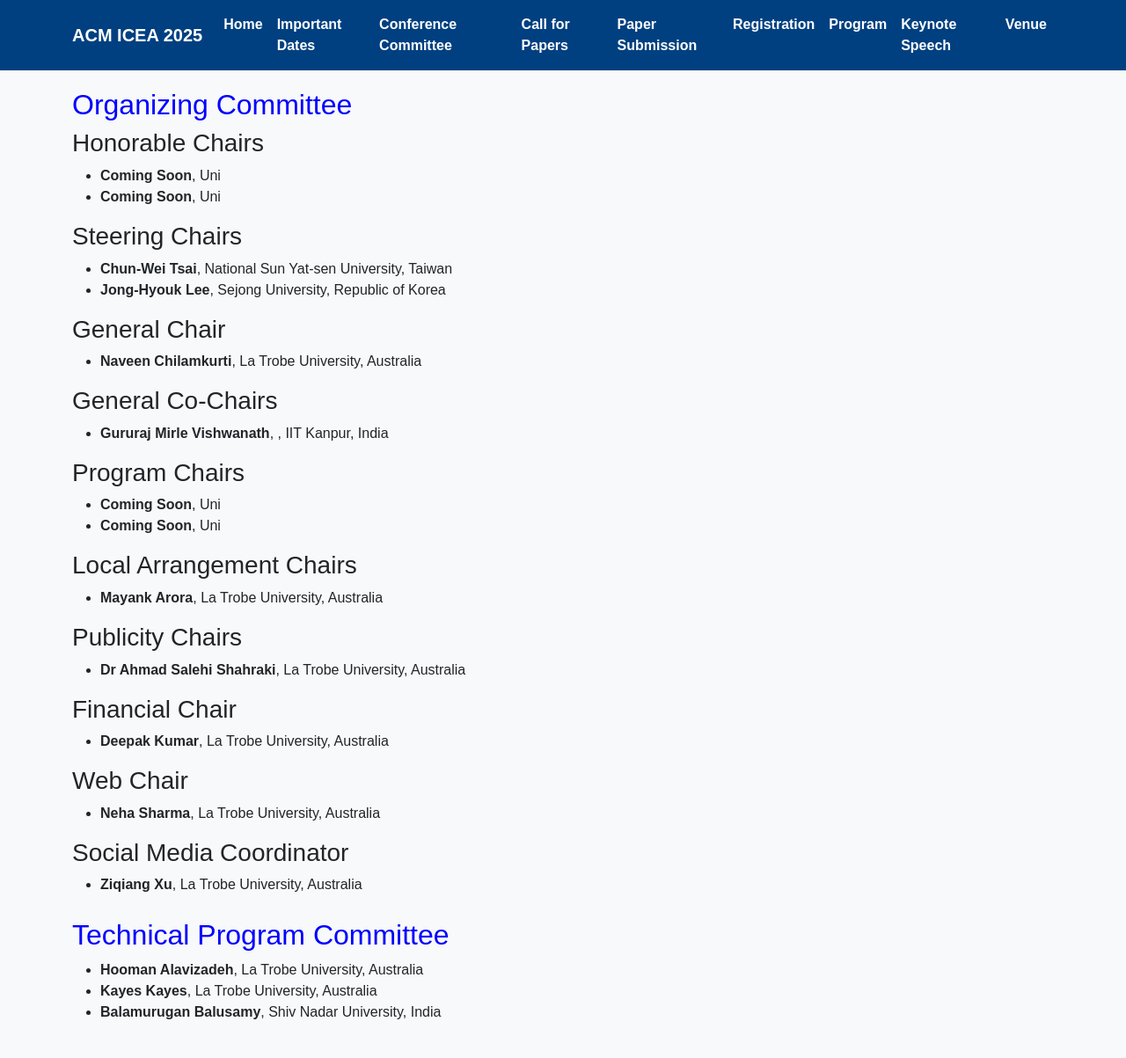
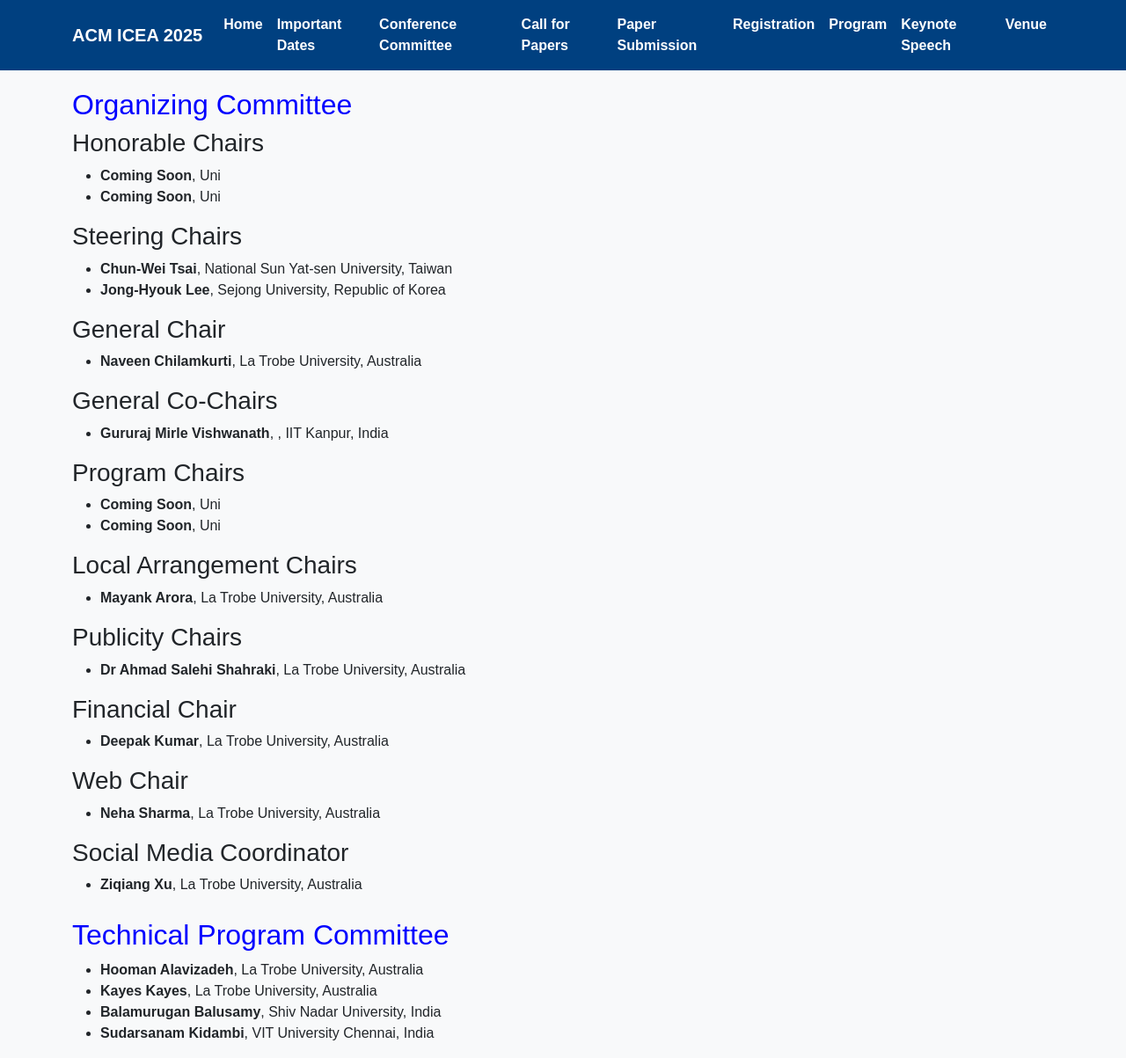
Before and after one commit to icea2025/latrobe, a Jekyll site: the page committee/index.html, which Jekyll copies as it is, in a window 1280 px wide and 1203 px high. Shown: the whole window at 88% size. Built offline with Jekyll 4.4.1, drawn with Linux system fonts in a browser that asks for light colours.

Commit message:
Update index.html

```diff
--- a/committee/index.html
+++ b/committee/index.html
@@ -137,6 +137,8 @@
         <li><b>Hooman Alavizadeh</b>, La Trobe University, Australia</li>
         <li><b>Kayes Kayes</b>, La Trobe University, Australia</li>
         <li><b>Balamurugan Balusamy</b>, Shiv Nadar University, India</li>
+        <li><b>Sudarsanam Kidambi</b>, VIT University Chennai, India</li>
+
       </ul>
     </div>
   </div>
```
